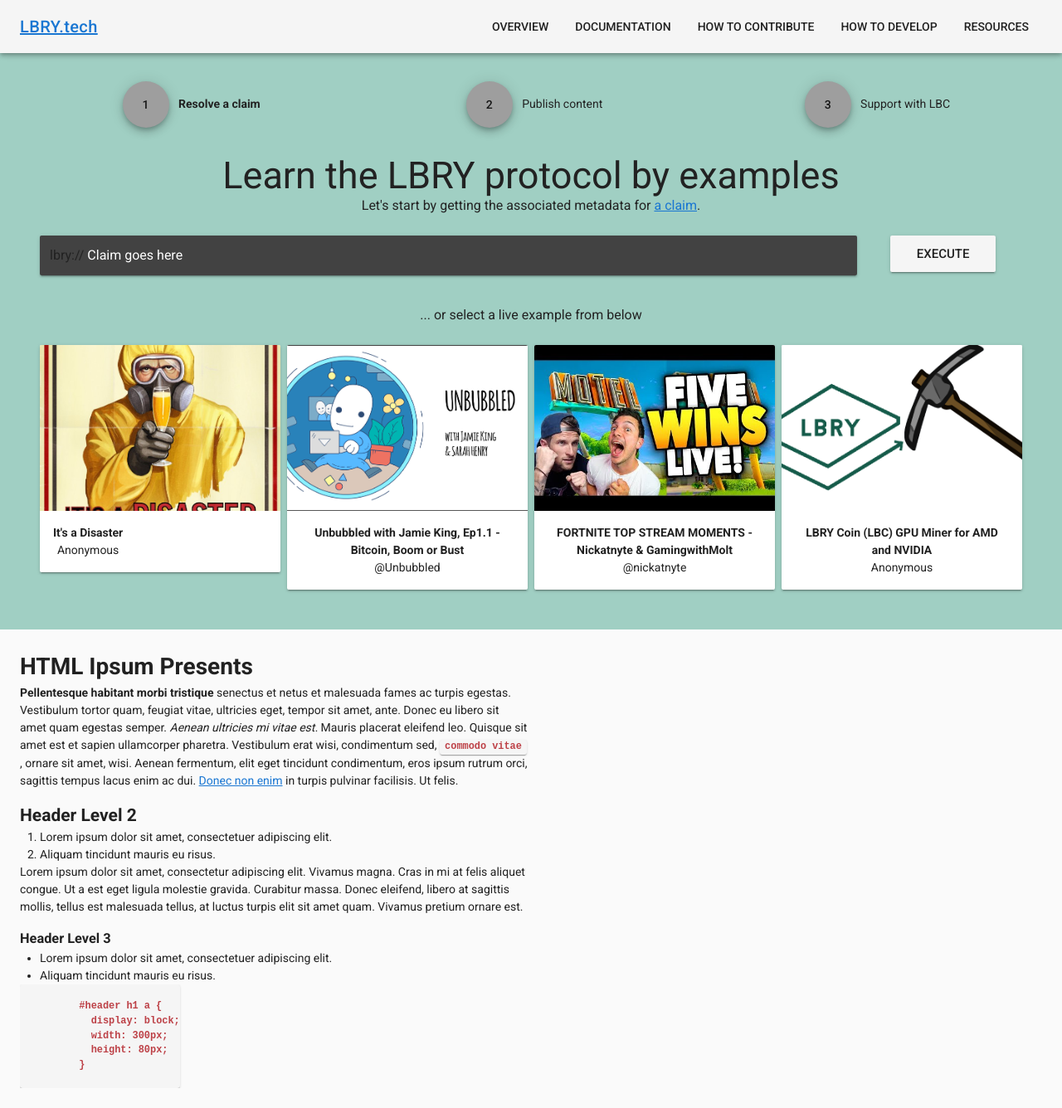
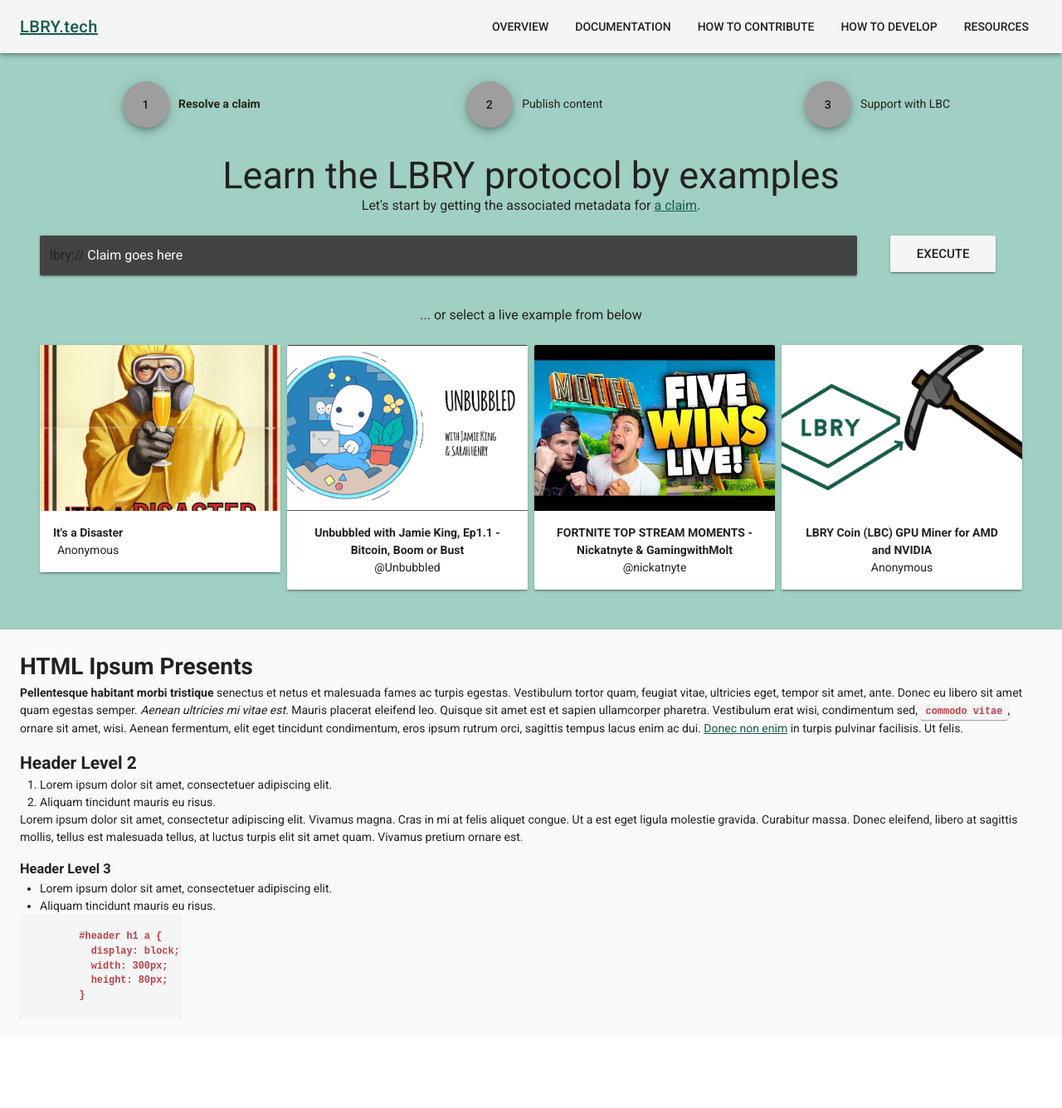
Before and after one commit to lbryio/lbry.tech, a Vue app: page /#/ in a window 1280 px wide. Shown: the whole page at 83% size. After the commit the page ends 1252 px from the top, so only its background shows below. Built offline with nearby package versions, Linux system fonts and the light colour scheme; a web font is replaced by a local one; what vue-highlightjs, vue-resource would draw is missing.

Commit message:
Overview, mobile styling

```diff
--- a/src/App.vue
+++ b/src/App.vue
@@ -1,9 +1,9 @@
 <template>
   <v-app>
 
-    <v-toolbar clipped-left app>
+    <v-toolbar clipped-left app scroll-off-screen>
 
-      <v-toolbar-title class="mr-5 align-center">
+      <v-toolbar-title class="align-center">
         <span class="title"><router-link to="/">LBRY.tech</router-link></span>
       </v-toolbar-title>
       <v-spacer></v-spacer>
@@ -38,9 +38,26 @@
 
 <style lang="scss">
 
+html {
+  font-size: 16px;
+}
+
 pre {
   text-align: left;
   overflow-x: auto;
 }
 
+img {
+  max-width: 100%;
+}
+
+.toolbar__title {
+  a {
+    text-decoration: none;
+    &:hover {
+      color: black;
+    }
+  }
+}
+
 </style>
--- a/src/components/pages/Home.vue
+++ b/src/components/pages/Home.vue
@@ -4,11 +4,11 @@
 
     <hook></hook>
 
-    <v-container fluid grid-list-md>
+    <v-container fluid>
 
       <v-layout row wrap>
 
-        <v-flex xs6>
+        <v-flex xs12 xl6 offset-xl3>
 
           <h1>HTML Ipsum Presents</h1>
 
--- a/src/components/pages/Overview.vue
+++ b/src/components/pages/Overview.vue
@@ -1,8 +1,42 @@
 <template>
 
-  <div>
+  <v-container>
 
-    <p>Overview.</p>
+    <v-layout row wrap>
+
+      <v-flex xs12 xl6 offset-xl3>
+
+        <h1 class="display-1">
+          <p>Introduction to LBRY protocol</p>
+        </h1>
+
+        <p><img src="https://placehold.it/1200x600?text=Placeholder+Graphic"></p>
+
+        <p>Lorem ipsum dolor sit amet, consectetur adipiscing elit. Cras pulvinar leo id nisl ullamcorper, non tristique nulla varius. Curabitur urna turpis, porta ac lectus vel, imperdiet semper mi. Integer sollicitudin, urna id imperdiet commodo, quam nunc ultrices dolor, eu laoreet risus ante nec purus. Vivamus eget ornare felis.</p>
+
+        <h2 class="title">
+          <p>Subtitle here</p>
+        </h2>
+
+        <p>Morbi sed mauris libero. <strong>Mauris blandit</strong> sem vel libero ultrices, non porta elit rhoncus. Proin augue quam, fermentum eu malesuada a, convallis eget ligula. Vestibulum dapibus nisl eu risus blandit mattis. Quisque pretium quam id arcu aliquam imperdiet. Fusce bibendum venenatis ex eget bibendum. Cras dapibus justo vel libero cursus tincidunt. Etiam vel tincidunt augue. Proin venenatis, lorem sit amet posuere porttitor, risus est laoreet ipsum, sed interdum elit augue sed lectus. Cras dignissim odio ut commodo vestibulum. </p>
+
+        <h2 class="title">
+          <p>Subtitle here</p>
+        </h2>
+
+        <p>Morbi sed mauris libero. <strong>Mauris blandit</strong> sem vel libero ultrices, non porta elit rhoncus. Proin augue quam, fermentum eu malesuada a, convallis eget ligula. Vestibulum dapibus nisl eu risus blandit mattis. Quisque pretium quam id arcu aliquam imperdiet. Fusce bibendum venenatis ex eget bibendum. Cras dapibus justo vel libero cursus tincidunt. Etiam vel tincidunt augue. Proin venenatis, lorem sit amet posuere porttitor, risus est laoreet ipsum, sed interdum elit augue sed lectus. Cras dignissim odio ut commodo vestibulum. </p>
+
+        <h2 class="title">
+          <p>Subtitle here</p>
+        </h2>
+
+        <p>Morbi sed mauris libero. <strong>Mauris blandit</strong> sem vel libero ultrices, non porta elit rhoncus. Proin augue quam, fermentum eu malesuada a, convallis eget ligula. Vestibulum dapibus nisl eu risus blandit mattis. Quisque pretium quam id arcu aliquam imperdiet. Fusce bibendum venenatis ex eget bibendum. Cras dapibus justo vel libero cursus tincidunt. Etiam vel tincidunt augue. Proin venenatis, lorem sit amet posuere porttitor, risus est laoreet ipsum, sed interdum elit augue sed lectus. Cras dignissim odio ut commodo vestibulum. </p>
+
+      </v-flex>
+
+    </v-layout>
+
+  </v-container>
 
   </div>
 
--- a/src/main.js
+++ b/src/main.js
@@ -8,7 +8,11 @@
 import VueResource from 'vue-resource'
 import VueHighlightJS from 'vue-highlightjs'
 
-Vue.use(Vuetify)
+Vue.use(Vuetify, {
+  theme: {
+    primary: '#155b4a'
+  }
+})
 Vue.use(VueResource)
 Vue.use(VueHighlightJS)
 
```
Also changed, not shown: 9 other files (tests, documents, lock files or other folders).
